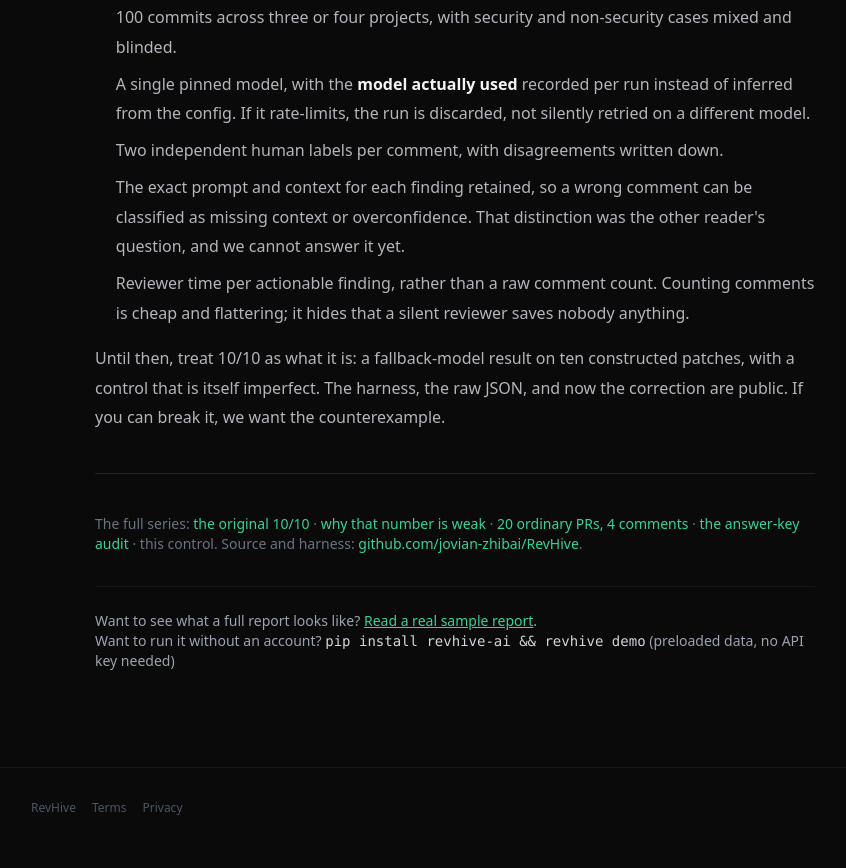
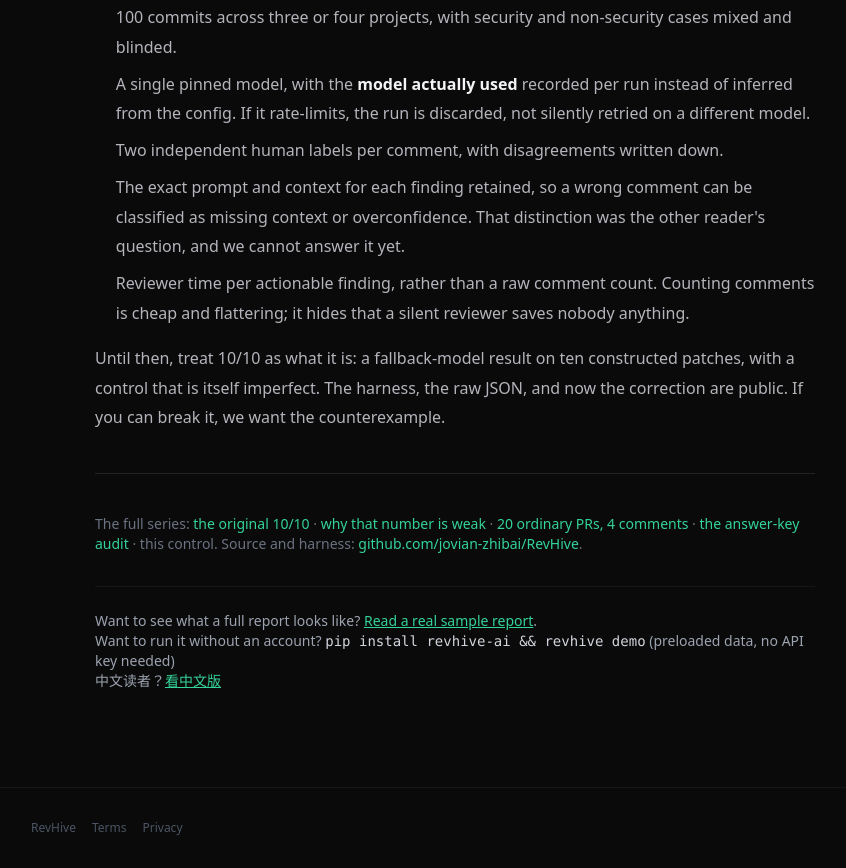
Before and after one commit to jovian-zhibai/RevHive, a plain HTML site: page docs/blog/matched-control.html in a window 1280 px wide. Shown: the part 4758-5626 px from the top of the page, without its empty margins (185-1031 px from the left). Drawn offline with nearby package versions, Linux system fonts and the light colour scheme.

Commit message:
blog: link the Chinese landing page from the post landing pages
matched-control.html and ordinary-prs-noise.html are two of the three
pages the Chinese launch post links to, and neither offered a way to the
Chinese page. A reader arriving from a Chinese article had no Chinese
option except the site root.

Both now carry the same second line under the CLI command.

```diff
--- a/docs/blog/matched-control.html
+++ b/docs/blog/matched-control.html
@@ -157,7 +157,8 @@ SecurityAgent rate-limited on sensenova &mdash;
   </p>
   <p class="text-gray-400 text-sm mt-8 pt-6 border-t border-white/5">
     Want to see what a full report looks like? <a class="text-emerald-400 underline" href="/sample-report-en.html">Read a real sample report</a>.<br>
-    Want to run it without an account? <code class="text-gray-300">pip install revhive-ai &amp;&amp; revhive demo</code> (preloaded data, no API key needed)
+    Want to run it without an account? <code class="text-gray-300">pip install revhive-ai &amp;&amp; revhive demo</code> (preloaded data, no API key needed)<br>
+    中文读者？<a class="text-emerald-400 underline" href="/zh.html">看中文版</a>
   </p>
 </main>
 
```
Also changed, not shown: docs/blog/ordinary-prs-noise.html (+2 -1 lines).
